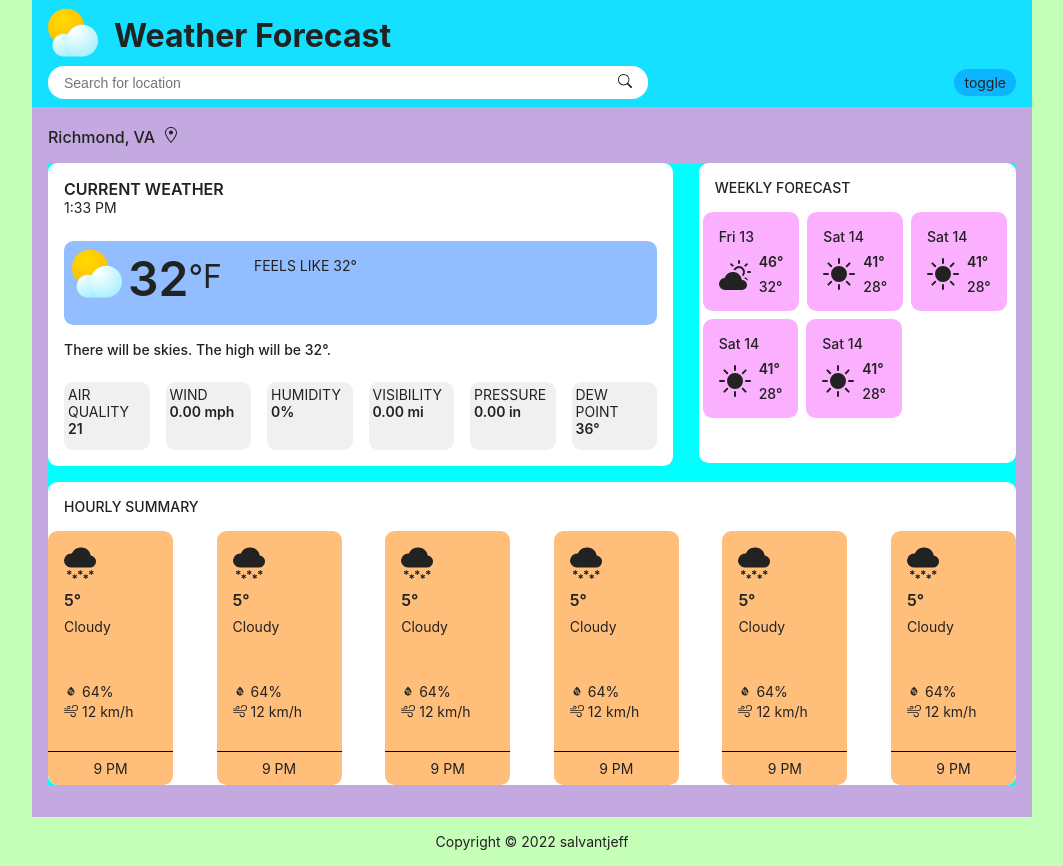
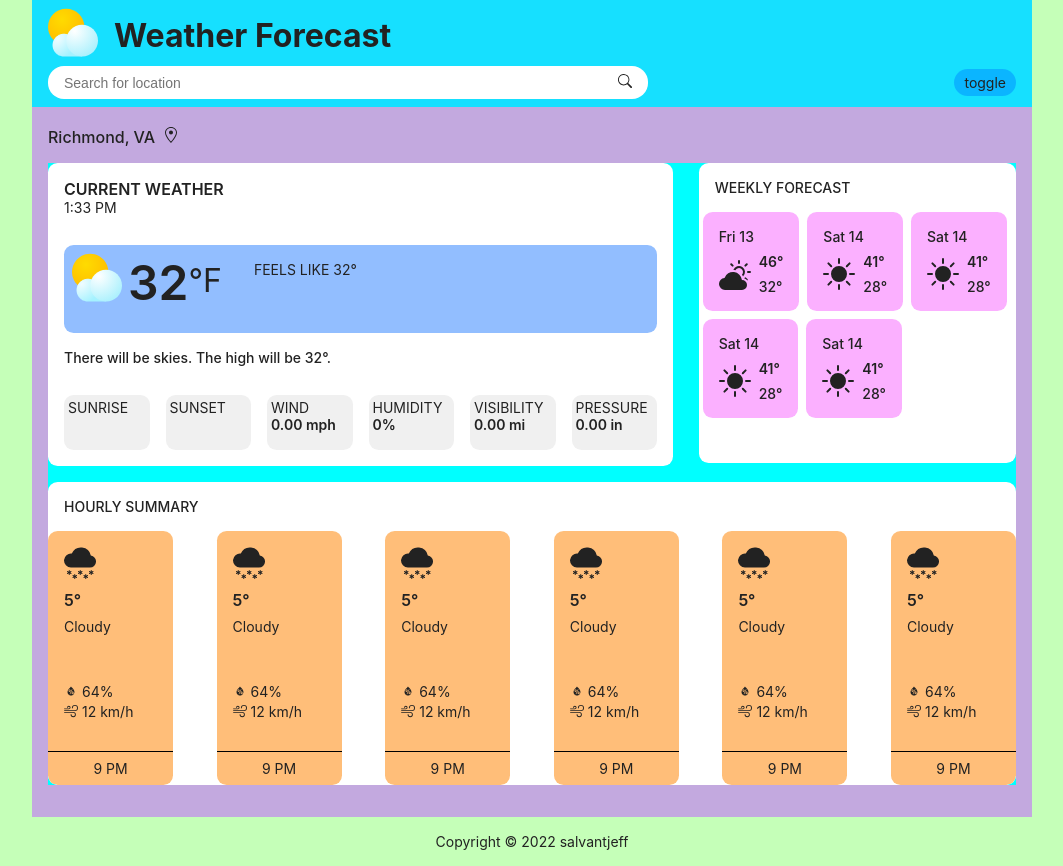
Before and after one commit to salvantjeff/weather-forecast, a React (Create React App) app in the folder weather-forecast-app/: page / in a window 1280 px wide. Shown: the whole page, without its empty margins (108-1171 px from the left). Built offline with nearby package versions, Linux system fonts and the light colour scheme; no server answers.

Commit message:
Add the sunrise and sunset card

```diff
--- a/weather-forecast-app/src/components/Main/Today/Today.js
+++ b/weather-forecast-app/src/components/Main/Today/Today.js
@@ -56,8 +56,12 @@ function Today({ weatherData }) {
             </div>
             <div className='today-extra-info-wrapper'>
                 <div className='today-extra-info'>
-                    <p className='today-extra-info-title'>Air Quality</p>
-                    <p className='today-extra-info-value'>21</p>
+                    <p className='today-extra-info-title'>Sunrise</p>
+                    <p className='today-extra-info-value'>{today.sunrise}</p>
+                </div>
+                <div className='today-extra-info'>
+                    <p className='today-extra-info-title'>Sunset</p>
+                    <p className='today-extra-info-value'>{today.sunset}</p>
                 </div>
                 <div className='today-extra-info'>
                     <p className='today-extra-info-title'>Wind</p>
@@ -75,10 +79,6 @@ function Today({ weatherData }) {
                     <p className='today-extra-info-title'>Pressure</p>
                     <p className='today-extra-info-value'>{(today.pressure * 0.0145).toFixed(2)} in</p>
                 </div>
-                <div className='today-extra-info'>
-                    <p className='today-extra-info-title'>Dew Point</p>
-                    <p className='today-extra-info-value'>36°</p>
-                </div>
             </div>
         </div>
     );
```
